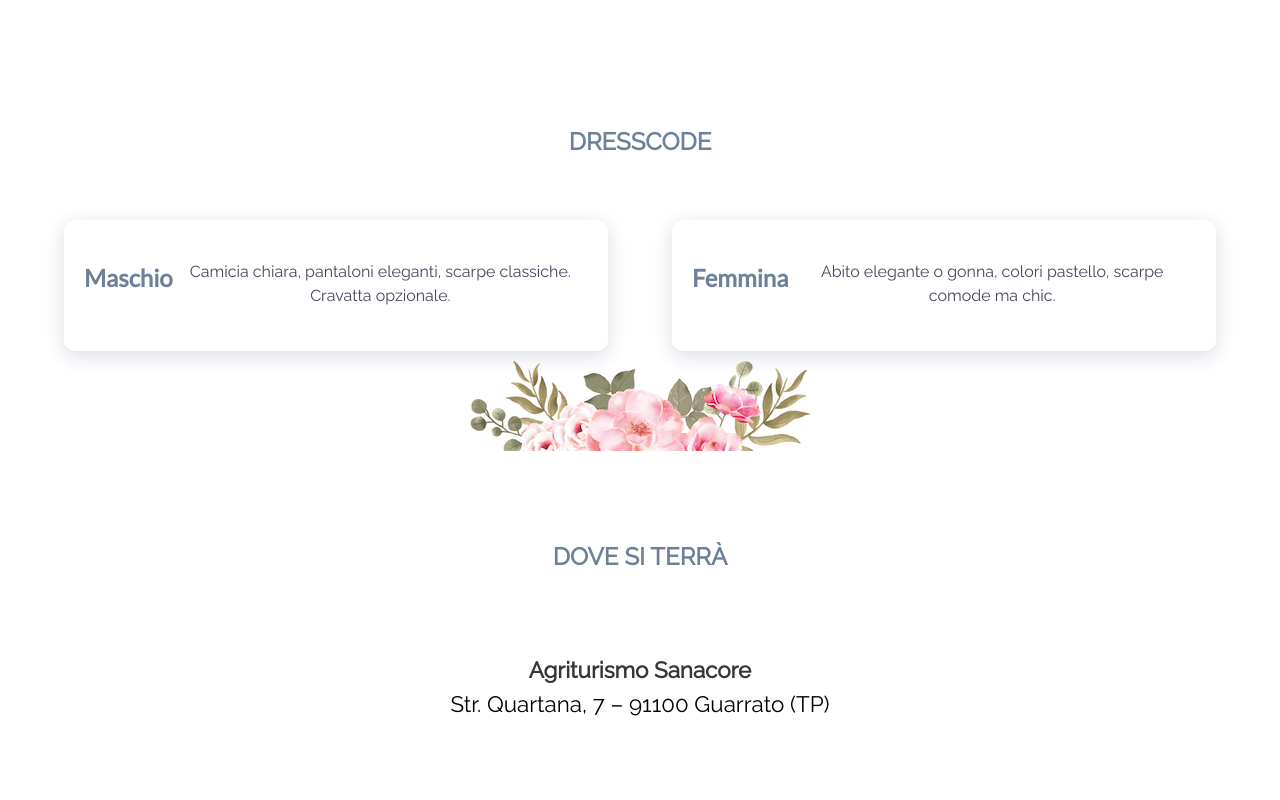
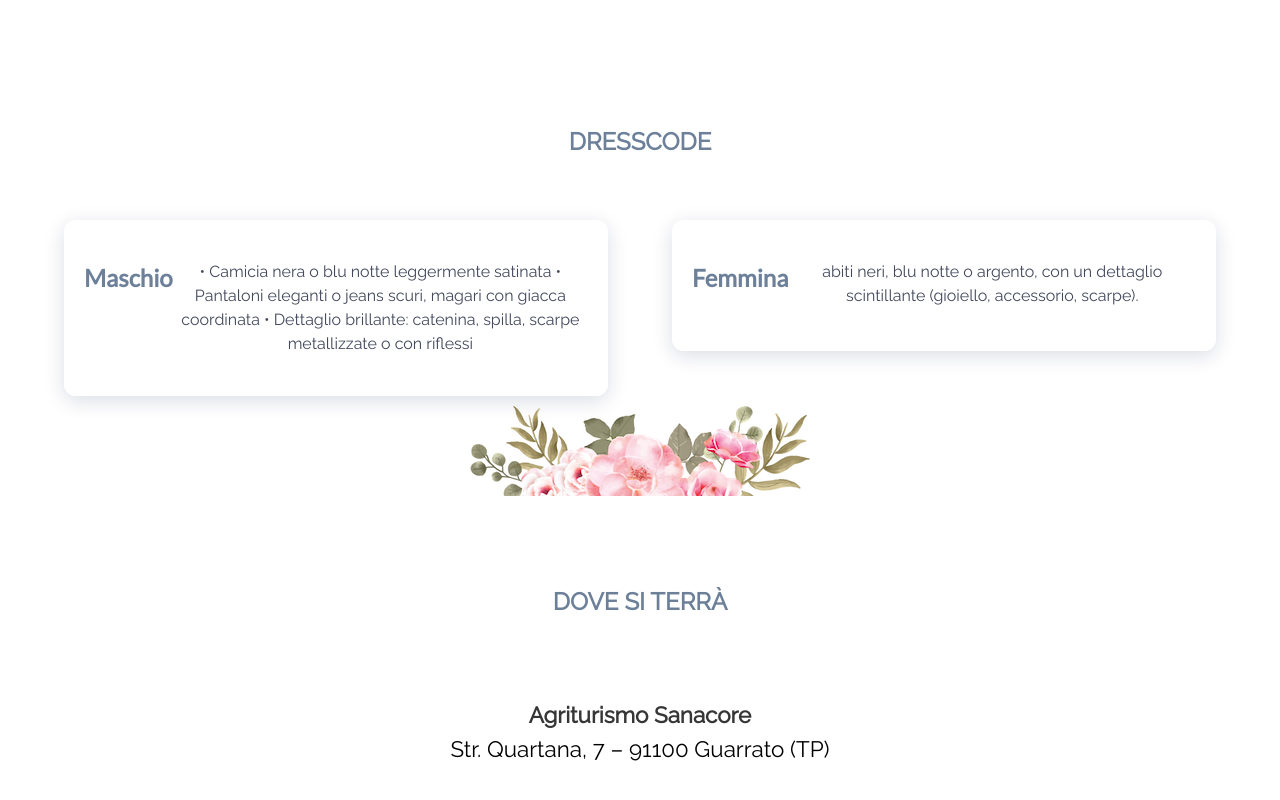
Before and after one commit to https-alex-it/birthday, a plain HTML site: page index.html in a window 1280 px wide. Shown: the part 1128-1928 px from the top of the page. Drawn offline with nearby package versions, Linux system fonts and the light colour scheme; grey boxes are pictures that could not be loaded; a script that the page names is missing; a web font is replaced by a local one.

Commit message:
Update index.html

```diff
--- a/index.html
+++ b/index.html
@@ -124,7 +124,9 @@
             <div class="column is-half-tablet is-full-mobile has-text-centered">
               <div class="tile box glass-effect">
                 <h3 class="title-foto dusty-pink-darkest">Maschio</h3>
-                <p class="bodytext">Camicia chiara, pantaloni eleganti, scarpe classiche. Cravatta opzionale.</p>
+                <p class="bodytext">•	Camicia nera o blu notte leggermente satinata
+	•	Pantaloni eleganti o jeans scuri, magari con giacca coordinata
+	•	Dettaglio brillante: catenina, spilla, scarpe metallizzate o con riflessi</p>
               </div>
             </div>
 
@@ -132,7 +134,7 @@
             <div class="column is-half-tablet is-full-mobile has-text-centered">
               <div class="tile box glass-effect">
                 <h3 class="title-foto dusty-pink-darkest">Femmina</h3>
-                <p class="bodytext">Abito elegante o gonna, colori pastello, scarpe comode ma chic.</p>
+                <p class="bodytext">abiti neri, blu notte o argento, con un dettaglio scintillante (gioiello, accessorio, scarpe).</p>
               </div>
             </div>
           </div>
```
